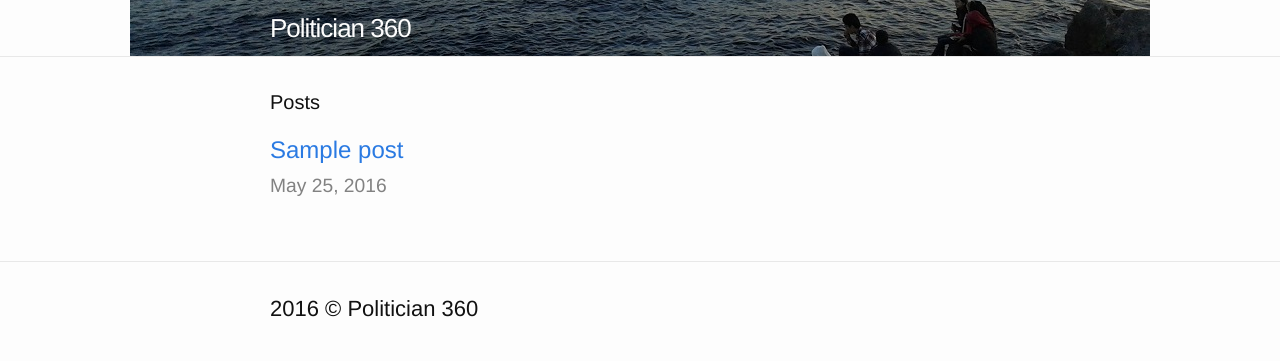
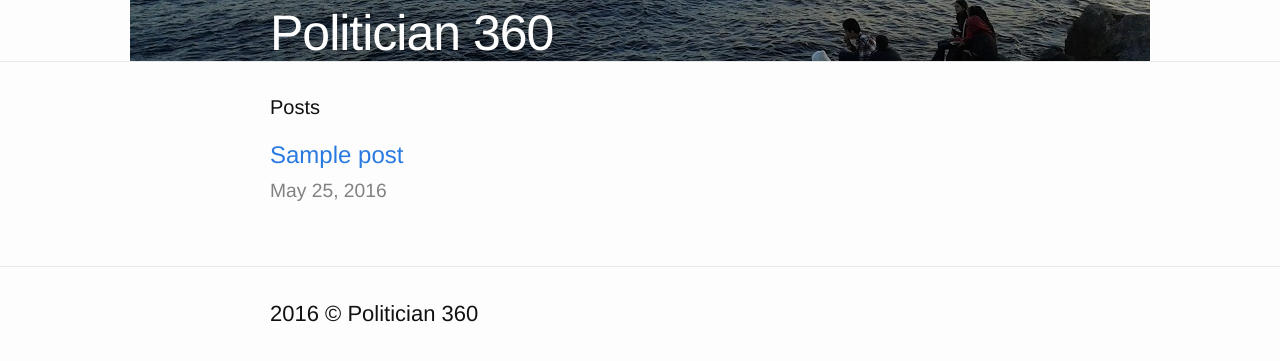
Before and after one commit to icanfreaku/newblog, a Jekyll site: the page built from index.html, in a window 1280 px wide. Shown: the top 361 px of the page. Built offline with Jekyll 4.4.1, drawn with Linux system fonts in a browser that asks for light colours; the list of posts is cut into pages by our own code.

Commit message:
image expansion

```diff
--- a/_sass/_layout.scss
+++ b/_sass/_layout.scss
@@ -3,16 +3,18 @@
  */
 .site-header {
     border-bottom: 1px solid $grey-color-light;
+    float: left;
+    margin:0 0 30px 0;
+    padding: 5px 0 0 0 ;
+    width: 100%;
     background: url("https://icanfreaku.github.io/newblog/img/cover.jpg") no-repeat bottom center;
 
     .menu-icon {
         display: none;
         @include media-query($on-palm) {
             display: block;
-            float: left;
-            width: 36px;
-            height: 26px;
-            position: relative;
+            align-content: center;
+            position: absolute;
             top: 9px;
             margin-right: 10px;
             padding-top: 10px;
@@ -40,11 +42,12 @@
     z-index: 2;
 }
 .site-title {
-    font-size: 26px;
+    font-size: 50px;
     font-weight: 300;
     line-height: 56px;
     letter-spacing: -1px;
     margin-bottom: 0;
+
 
     &,
     &:visited {
```
